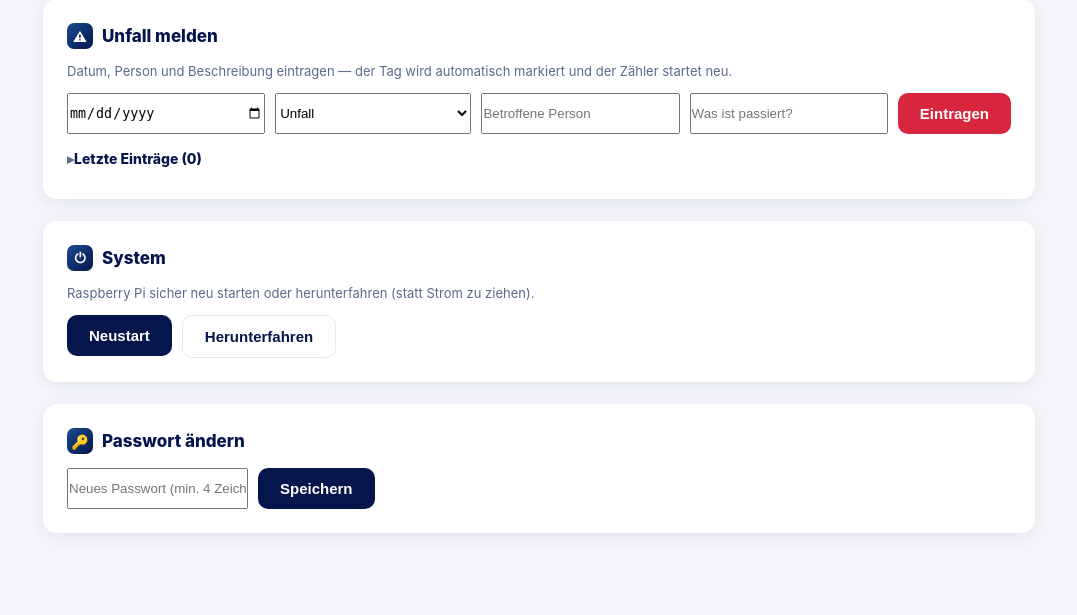
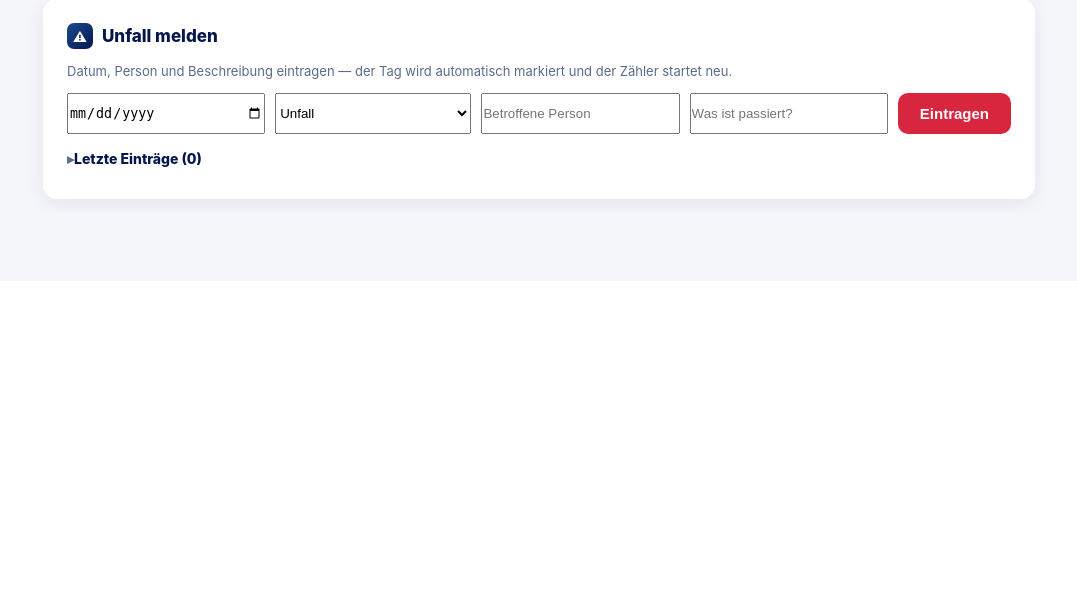
Before and after one commit to 17Trust09/lhtpi, a Flask app: template tools/safety-cross/templates/admin.html in a window 1280 px wide. Shown: the part 914-1529 px from the top of the page, without its empty margins (101-1178 px from the left). After the commit the page ends 1128 px from the top, so only its background shows below. Run offline with Flask 3, Linux system fonts and the light colour scheme; the template is opened without the code that fills it, so the values that code supplies are empty; parts of the project's set-up code (start-up, migrations or seed data) failed here and were passed over.

Commit message:
fix(safety-cross): System- und Passwort-Kacheln aus dem Admin-Menue entfernt, Auto-Logout erfasst breitere Eingaben

```diff
--- a/tools/safety-cross/templates/admin.html
+++ b/tools/safety-cross/templates/admin.html
@@ -115,31 +115,12 @@
       {% endfor %}
     </details>
   </div>
-
-  <div class="card">
-    <h3><span class="ico">⏻</span> System</h3>
-    <p class="hint" style="margin:0 0 14px">Raspberry Pi sicher neu starten oder herunterfahren (statt Strom zu ziehen).</p>
-    <div class="field">
-      <form method="post" action="{{ url_for('admin_reboot') }}" onsubmit="return confirm('Raspberry Pi wirklich neu starten?')">
-        <button class="btn" type="submit">Neustart</button>
-      </form>
-      <form method="post" action="{{ url_for('admin_shutdown') }}" onsubmit="return confirm('Raspberry Pi wirklich herunterfahren?')">
-        <button class="btn ghost" type="submit">Herunterfahren</button>
-      </form>
-    </div>
-  </div>
-
-  <div class="card">
-    <h3><span class="ico">🔑</span> Passwort ändern</h3>
-    <form method="post" action="{{ url_for('admin_password') }}" class="field">
-      <input type="password" name="password" placeholder="Neues Passwort (min. 4 Zeichen)">
-      <button class="btn" type="submit">Speichern</button>
-    </form>
-  </div>
 </div>
 
 <script>
-  // Auto-Logout nach 5 min echter Inaktivität — mit sichtbarem Countdown
+  // Auto-Logout nach 5 min echter Inaktivität — mit sichtbarem Countdown.
+  // Zaehlt auch Feintypen (Pointer/Touch) und verhindert so ein vorzeitiges
+  // Rauswerfen, waehrend jemand noch im Menue arbeitet.
   (function () {
     var LOGOUT_MS = 300000, remaining = LOGOUT_MS / 1000, logoutTimer, tickTimer;
     var el = document.getElementById('logout-timer');
@@ -161,7 +142,11 @@
       startTicker();
       logoutTimer = setTimeout(function () { window.location.href = "{{ url_for('logout') }}?next=/"; }, LOGOUT_MS);
     }
-    ["mousemove", "mousedown", "keydown", "touchstart", "click", "scroll", "wheel", "input", "change", "focusin"].forEach(function (evt) {
+    // Breite Event-Erfassung: nur, wenn wirklich nichts passiert, wird ausgeloggt.
+    ["mousemove", "mousedown", "mouseup", "keydown", "keypress", "touchstart",
+     "touchmove", "touchend", "click", "dblclick", "scroll", "wheel", "input",
+     "change", "focusin", "focus", "pointermove", "pointerdown", "visibilitychange",
+     "pageshow"].forEach(function (evt) {
       document.addEventListener(evt, reset, true);
     });
     reset();
```
Also changed, not shown: 1 other file.
